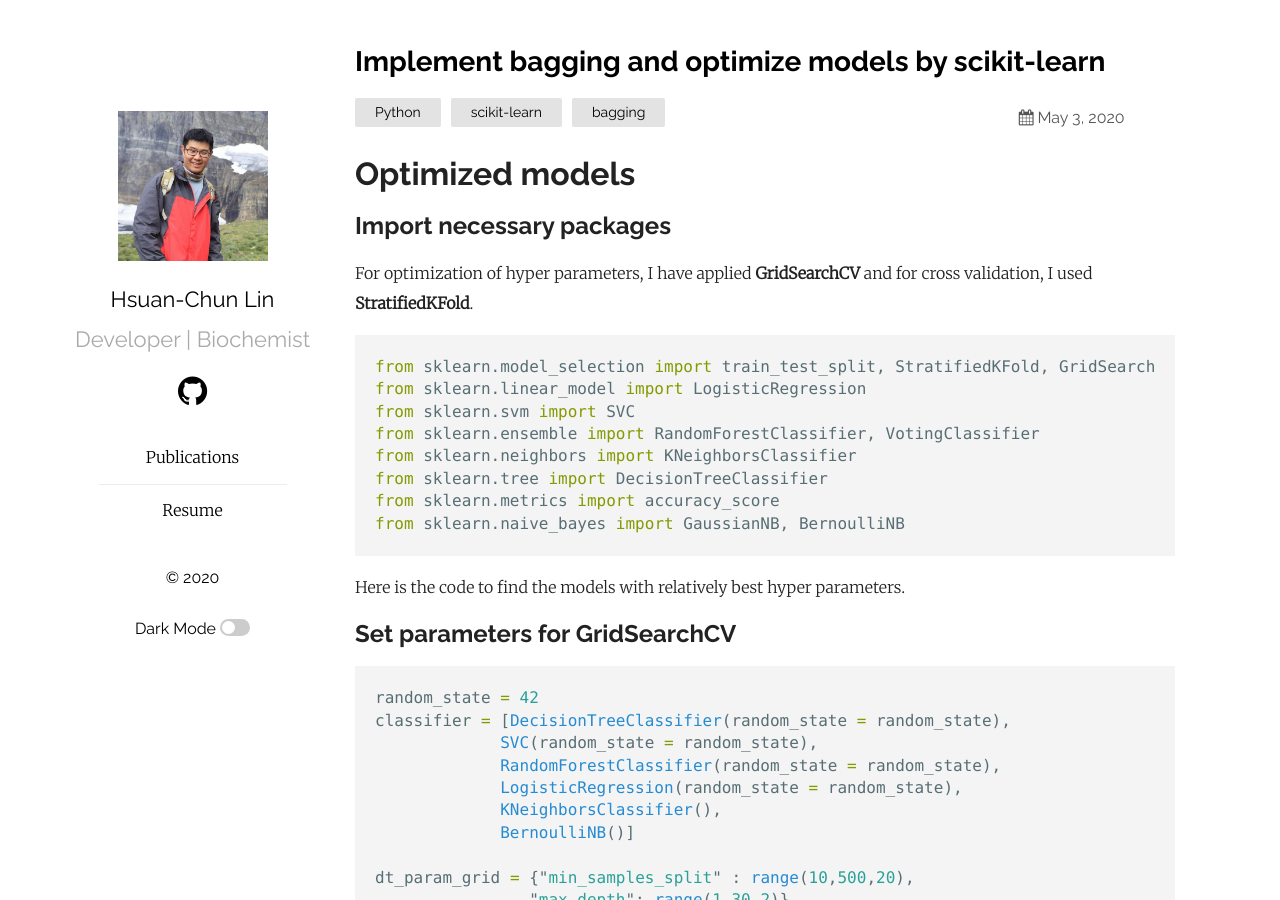
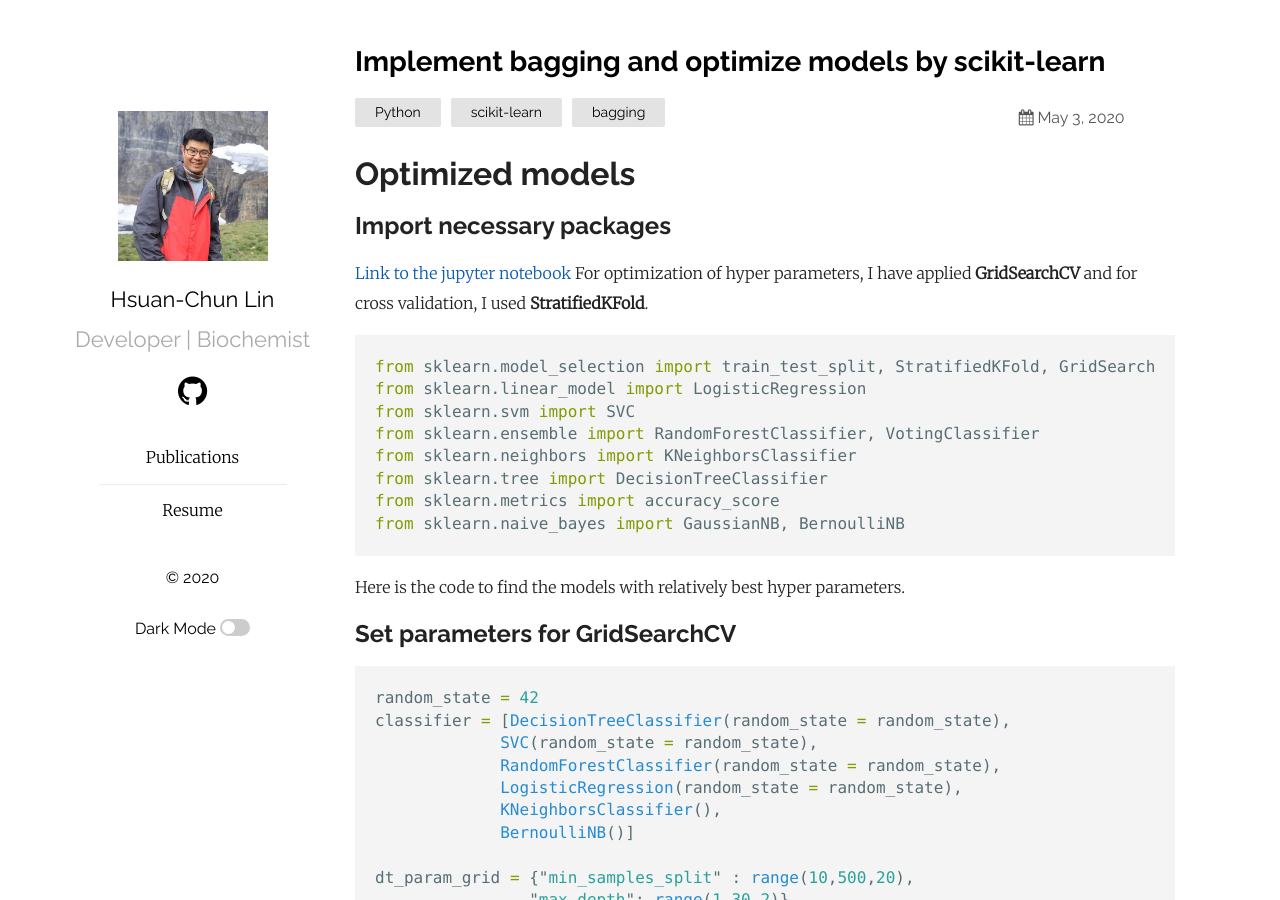
Before and after one commit to hsuanchunlin/hsuanchunlin.github.io, a Jekyll site: the page built from _posts/2020-05-01-Bagging.markdown, in a window 1280 px wide and 900 px high. Built offline with Jekyll 4.4.1, drawn with Linux system fonts in a browser that asks for light colours.

Commit message:
20200501-bagger

````diff
--- a/_posts/2020-05-01-Bagging.markdown
+++ b/_posts/2020-05-01-Bagging.markdown
@@ -6,6 +6,7 @@ categories: Python scikit-learn bagging
 ---
 # Optimized models
 ## Import necessary packages
+[Link to the jupyter notebook](https://github.com/hsuanchunlin/bagging-Titanic-kaggle)
 For optimization of hyper parameters, I have applied **GridSearchCV** and for cross validation, I used **StratifiedKFold**.
 ```python
 from sklearn.model_selection import train_test_split, StratifiedKFold, GridSearchCV
````
